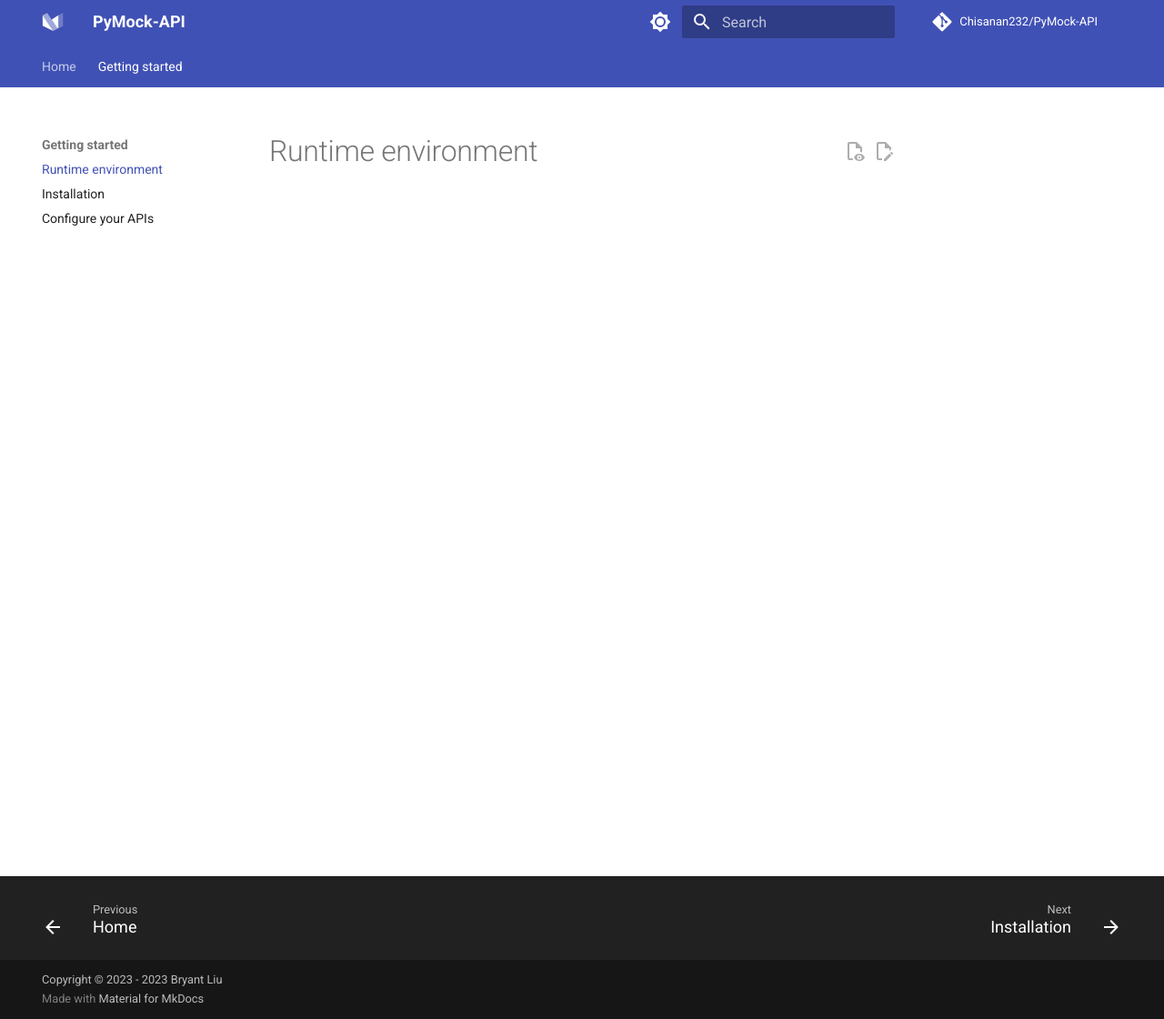
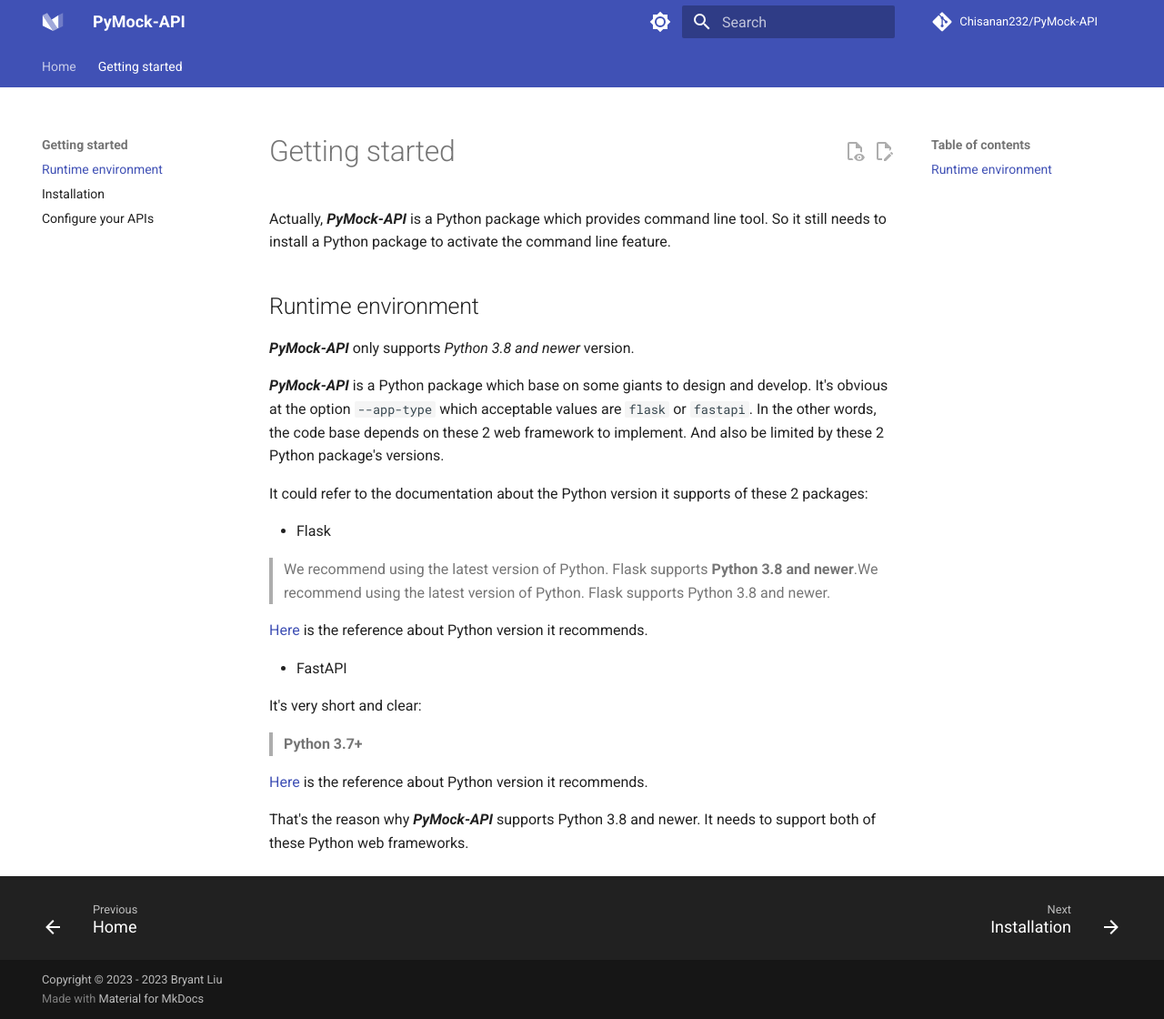
Before and after one commit to Chisanan232/PyMock-Server, an MkDocs documentation site: the page built from docs/getting-started/runtime-environment.md, in a window 1280 px wide and 1120 px high. Shown: the whole window at 91% size. Built offline with MkDocs 1.6.1 and Material for MkDocs 9.7.7, drawn with Linux system fonts in a browser that asks for light colours; comment, search, counter and statistics services are not loaded.

Commit message:
Finish the section *Runtime environment* about the version requirement.

```diff
--- a/docs/getting-started/runtime-environment.md
+++ b/docs/getting-started/runtime-environment.md
@@ -1 +1,30 @@
-# Runtime environment
+# Getting started
+
+Actually, **_PyMock-API_** is a Python package which provides command line tool. So it still needs to install a Python
+package to activate the command line feature.
+
+## Runtime environment
+
+**_PyMock-API_** only supports _Python 3.8 and newer_ version.
+
+**_PyMock-API_** is a Python package which base on some giants to design and develop. It's obvious at the option ``--app-type``
+which acceptable values are ``flask`` or ``fastapi``. In the other words, the code base depends on these 2 web framework
+to implement. And also be limited by these 2 Python package's versions.
+
+It could refer to the documentation about the Python version it supports of these 2 packages:
+
+* Flask
+
+> We recommend using the latest version of Python. Flask supports **Python 3.8 and newer**.We recommend using the latest version of Python. Flask supports Python 3.8 and newer.
+
+[Here](https://flask.palletsprojects.com/en/2.3.x/installation/#python-version) is the reference about Python version it recommends.
+
+* FastAPI
+
+It's very short and clear:
+
+> **Python 3.7+**
+
+[Here](https://fastapi.tiangolo.com/lo/#requirements) is the reference about Python version it recommends.
+
+That's the reason why **_PyMock-API_** supports Python 3.8 and newer. It needs to support both of these Python web frameworks.
```
